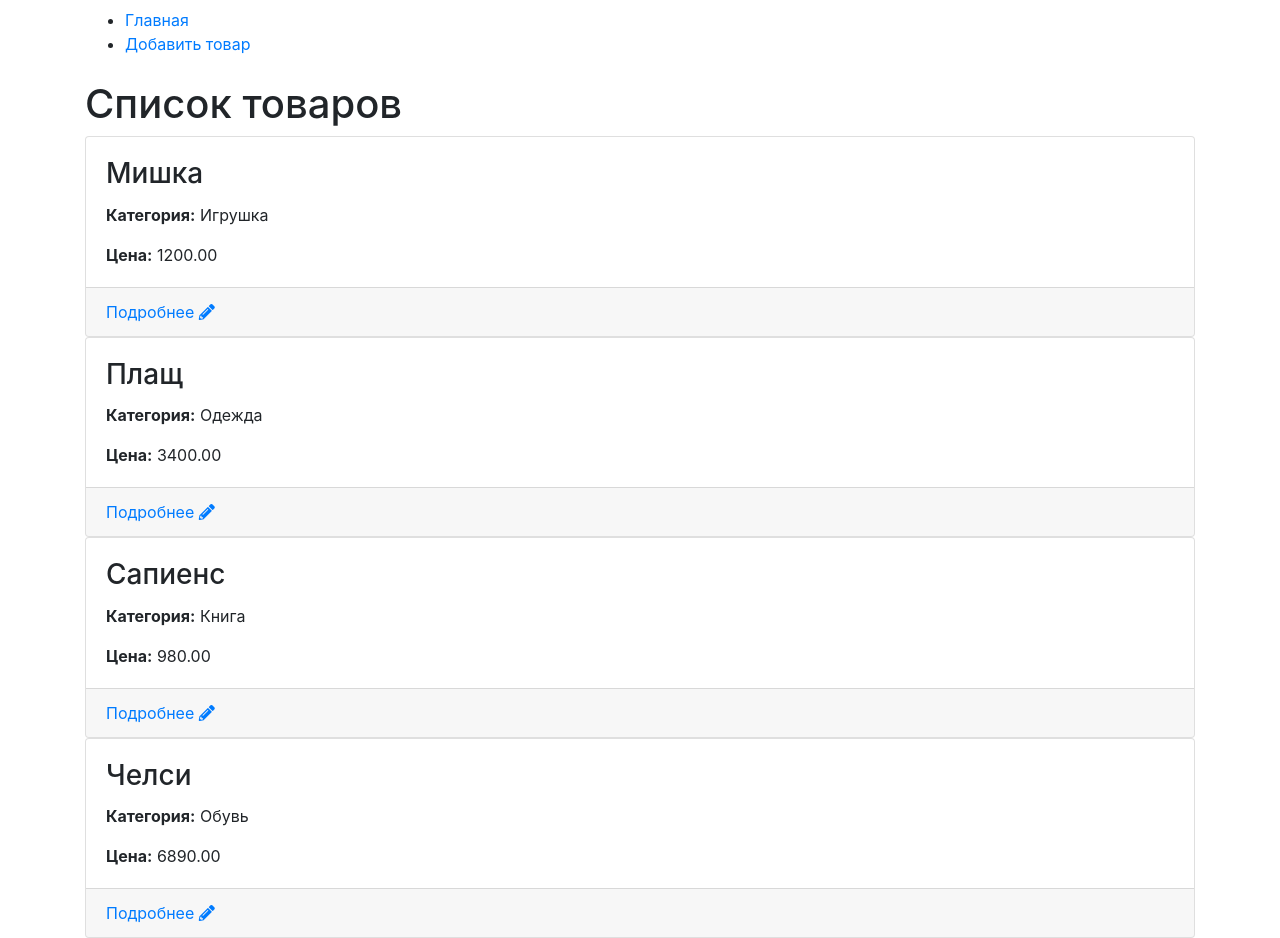
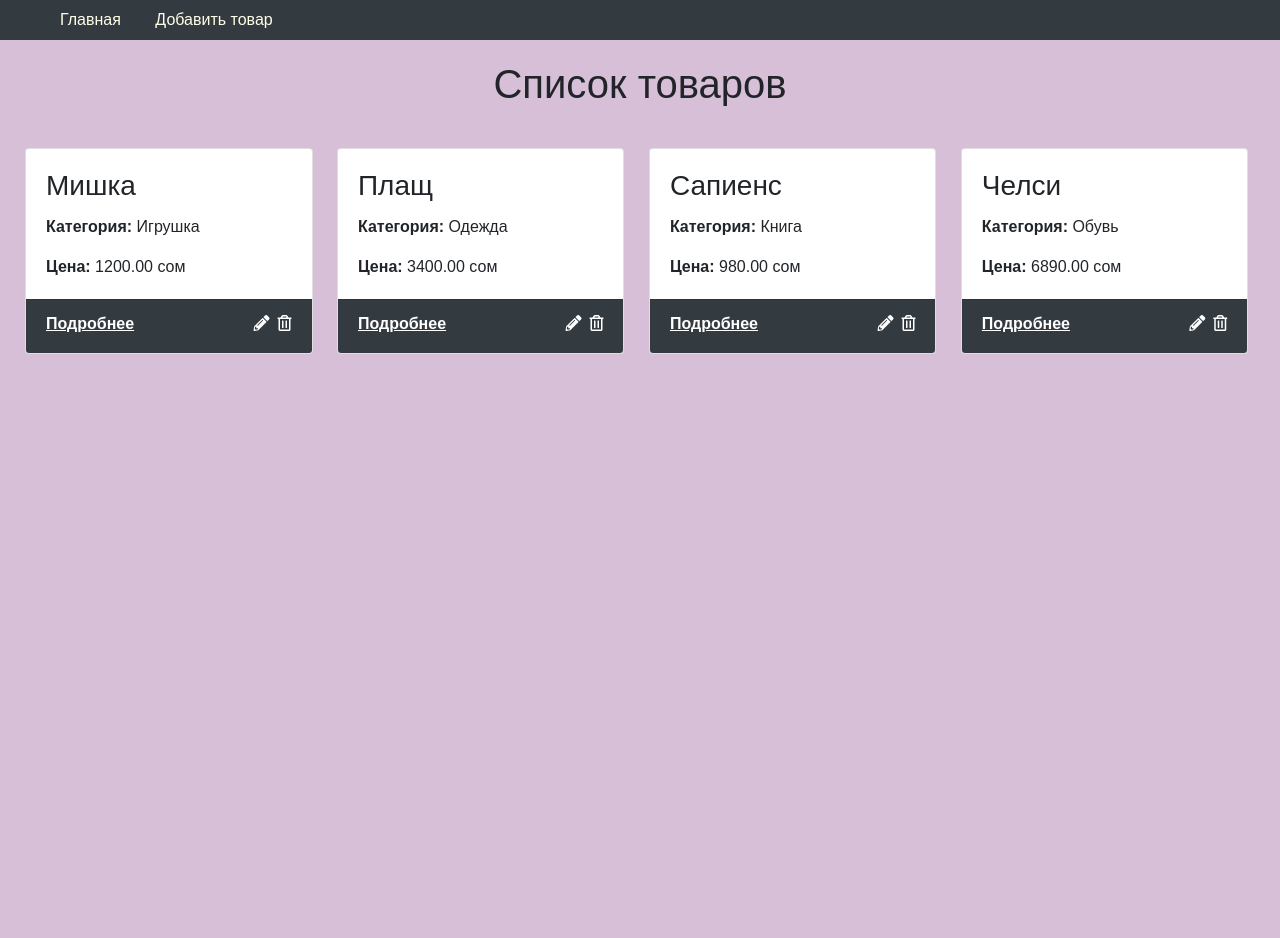
Before and after one commit to DinaraKA/dinara_karybekova_lab_44, a Django app: page / in a window 1280 px wide. After the commit the page ends 354 px from the top, so only its background shows below. Run offline with Django 3.2, Linux system fonts and the light colour scheme; data comes from the database, SQL or seed files in the repository; some libraries are stand-ins or nearby versions.

Commit message:
Добавление страницы для удаления и соответсвующие записи. Добавление css файла для стилизации

```diff
--- a/source/main/urls.py
+++ b/source/main/urls.py
@@ -15,12 +15,13 @@ Including another URLconf
 """
 from django.contrib import admin
 from django.urls import path
-from webapp.views import index_view, product_view, product_create_view, product_edit
+from webapp.views import index_view, product_view, product_create_view, product_edit, delete_view
 
 urlpatterns = [
     path('admin/', admin.site.urls),
     path('', index_view, name='index'),
     path('products/<int:pk>/', product_view, name='product_detail'),
     path('product/add/', product_create_view, name='product_add'),
-    path('product/<int:pk>/edit/', product_edit, name='product_edit')
+    path('product/<int:pk>/edit/', product_edit, name='product_edit'),
+    path('product/<int:pk>/delete/', delete_view, name='product_delete')
 ]
--- a/source/webapp/static/css/style.css
+++ b/source/webapp/static/css/style.css
@@ -0,0 +1,115 @@
+body {
+    background: thistle;
+    font-family: Arial, sans-serif;
+    margin-top: 60px;
+}
+h1 {
+    text-align: center;
+    margin-bottom: 30px;
+}
+
+.container {
+    max-width: 1300px;
+    width: 100%;
+    margin: 0 auto;
+}
+.table {
+    width: 100%;
+}
+
+.navbar {
+    display: block;
+    background: rgb(51,58,64);
+    position: fixed;
+    top: 0;
+    right: 0;
+    left: 0;
+    font-size: 0;
+    box-sizing: border-box;
+    padding: 7px 30px;
+}
+
+.menu {
+    font-size: 16px;
+    line-height: 1;
+    padding: 0;
+    margin: 0;
+    display: inline-block;
+    color: #fffee8;
+}
+
+.menu li {
+    display: inline-block;
+}
+
+.menu a {
+    display: inline-block;
+    text-decoration: none;
+    color: inherit;
+    padding: 5px 15px;
+}
+
+.menu a:hover {
+    color: darkviolet;
+    text-decoration: underline;
+}
+
+.card a{
+    color: rgb(51,58,64);
+    font-weight: bold;
+    text-decoration: underline;
+}
+.card a:hover {
+    color: darkviolet;
+    text-decoration: underline;
+}
+.btn {
+    width: 150px;
+    margin: 10px;
+}
+.btn:hover {
+    color: darkviolet;
+}
+form label {
+    font-weight: bold;
+}
+
+.change_status {
+    text-decoration: none;
+}
+
+textarea {
+    white-space: pre-wrap;
+}
+.btn-dark a{
+    margin-top: 30px;
+    text-decoration: none;
+    color: white;
+}
+
+.btn-dark a:hover{
+    color: darkviolet;
+}
+.card {
+    margin-bottom: 20px;
+    width: 23%;
+    margin: 10px;
+    display: inline-block;
+}
+.card-footer {
+    display: flex;
+    background-color: rgb(51,58,64);
+}
+.card-footer a {
+    color: white;
+}
+.icons {
+    margin-left: 8px;
+    justify-content: flex-end;
+    padding-bottom: 5px;
+}
+
+.more {
+    margin-right: auto;
+    display: inline-block;
+}
--- a/source/webapp/templates/index.html
+++ b/source/webapp/templates/index.html
@@ -11,11 +11,12 @@
             <div class="card-body">
               <h3 class="card-title">{{ product.name}}</h3>
               <p class="card-text"><b>Категория:</b> {{ product.get_category_display }}</p>
-              <p class="card-text"><b>Цена:</b> {{ product.price }}</p>
+              <p class="card-text"><b>Цена:</b> {{ product.price }} сом</p>
             </div>
             <div class="card-footer">
-              <a href="{% url 'product_detail' product.pk %}">Подробнее</a>
+              <a class="more" href="{% url 'product_detail' product.pk %}">Подробнее</a>
               <a class="icons" href="{% url 'product_edit' product.pk %}"><i class="fas fa-pencil-alt"></i></a>
+              <a class="icons" href="{%  url 'product_delete' product.pk %}"><i class="far fa-trash-alt"></i></a>
             </div>
           </div>
         {% endfor %}
--- a/source/webapp/templates/product.html
+++ b/source/webapp/templates/product.html
@@ -8,7 +8,7 @@
             <li class="list-group-item"><b>Категория: </b>{{ product.get_category_display }}</li>
             <li class="list-group-item" style="white-space: pre-wrap"><b>Описание: </b>{{ product.description }}</li>
             <li class="list-group-item"><b>Остаток: </b>{{ product.amount }}</li>
-            <li class="list-group-item"><b>Цена: </b>{{ product.price }}</li>
+            <li class="list-group-item"><b>Цена: </b>{{ product.price }} сом</li>
         </ul>
     </div>
 {#    <button type="submit" class="btn btn-dark" value="Submit" id="input"><a href="{% url 'product_edit' product.pk %}">Обновить</a></button>#}
--- a/source/webapp/views.py
+++ b/source/webapp/views.py
@@ -57,3 +57,11 @@ def product_edit(request, pk):
             return redirect('product_detail', pk=product.pk)
         else:
             return render(request, 'edit.html', context={'form': form, 'product': product})
+
+def delete_view(request, pk):
+    product = get_object_or_404(Product, pk=pk)
+    if request.method == 'GET':
+        return render(request, 'delete.html', context={'product':product})
+    elif request.method == 'POST':
+        product.delete()
+        return redirect('index')
```
Also changed, not shown: source/webapp/templates/delete.html (added, +20 -0 lines).
